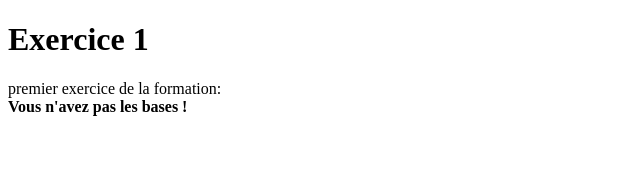
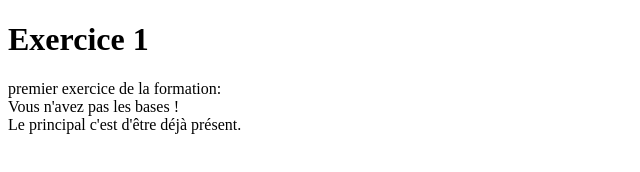
Before and after one commit to quentinpoirier/exercice1, a plain HTML site: page index.html in a window 1280 px wide. Shown: the whole page, without its empty margins (0-640 px from the left). Drawn offline with Linux system fonts and the light colour scheme.

Commit message:
deuxième version exercice1

```diff
--- a/index.html
+++ b/index.html
@@ -8,6 +8,7 @@
 <body>
     <h1>Exercice 1</h1>
     <p>premier exercice de la formation:<br />
-    <strong>Vous n'avez pas les bases !</strong></p>
+    Vous n'avez pas les bases ! <br />
+    Le principal c'est d'être déjà présent.</p>
 </body>
 </html>
```
